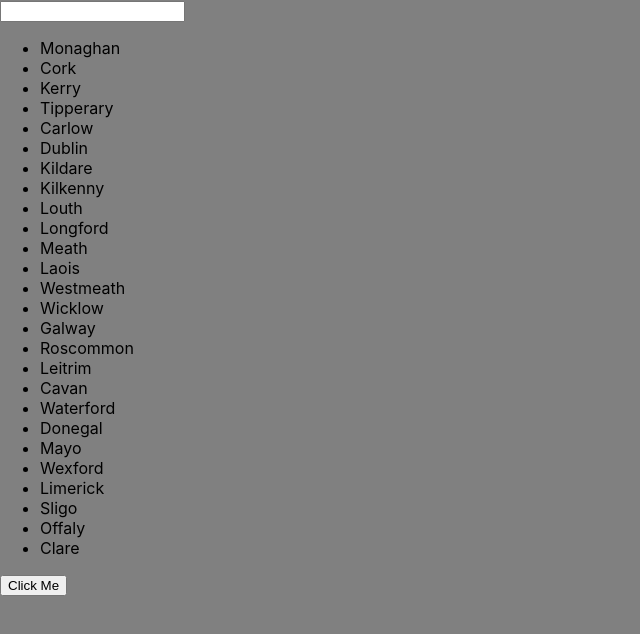
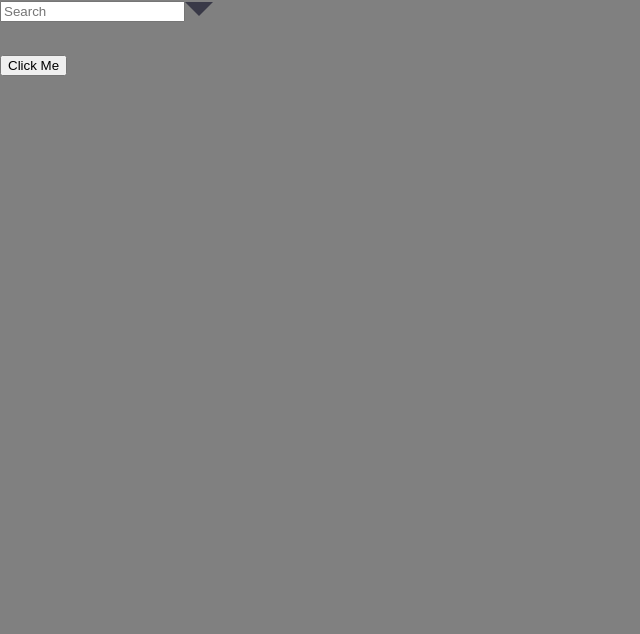
Before and after one commit to jimuyouyou/ieschools, a React (Create React App) app: page /home in a window 1280 px wide. Shown: the top 634 px of the page, without its empty margins (0-640 px from the left). Built offline with nearby package versions, Linux system fonts and the light colour scheme.

Commit message:
dropdown with data

```diff
--- a/src/components/Dropdown.tsx
+++ b/src/components/Dropdown.tsx
@@ -1,4 +1,4 @@
-import React, { useState } from 'react';
+import React, { useState, ChangeEvent } from 'react';
 import PropTypes from 'prop-types';
 import { iteratorSymbol } from 'immer/dist/internal';
 
@@ -11,14 +11,37 @@ type DropdownProps = PropTypes.InferProps<typeof propTypes>;
 
 export function Dropdown(props: DropdownProps) {
   const { items } = props;
-  console.log('items', items)
+  const [searchText, setSearchText] = useState('');
+  const [hide, setHide] = useState(true);
+
+  const handleSearch = (event: ChangeEvent<HTMLInputElement>) => {
+    setSearchText(event.target.value)
+    setHide(false)
+  };
+
+  const handleBlur = () => {
+    setHide(true)
+  }
+
+  const handleClick = () => {
+    setHide(false)
+  }
+
+  const availableItems = hide ? [] : items?.filter(it => it.toLocaleLowerCase().includes(searchText.toLocaleLowerCase()));
+
   return (
-    <div>
-      <input type="text" />
-      <ul>
-        {items && items.map((item, itemIndex) => {
+    <div className="dropdown-wrapper">
+      <input className='dropdown-search-input'
+        type="text" placeholder='Search'
+        value={searchText}
+        onChange={handleSearch}
+        onBlur={handleBlur}
+        onClick={handleClick}
+      /><span className='arrow-down' onClick={handleClick}></span>
+      <ul className='dropdown-items'>
+        {!hide && availableItems && availableItems.map((item, itemIndex) => {
           return (
-            <li key={itemIndex}>
+            <li key={itemIndex} className='dropdown-item'>
               {item}
             </li>
           )
--- a/src/features/main/mainSlice.ts
+++ b/src/features/main/mainSlice.ts
@@ -69,7 +69,6 @@ export const loadCounties = createAsyncThunk(
 export const loadSchools = createAsyncThunk(
   'main/loadSchools',
   async () => {
-    console.log('a', schools)
     return schools
   }
 );
--- a/src/styles/main.scss
+++ b/src/styles/main.scss
@@ -1,3 +1,26 @@
 body {
   background-color: gray;
 }
+
+.dropdown-wrapper {
+  width: fit-content;
+
+  .arrow-down {
+    display     : inline-block;
+    width       : 0;
+    height      : 0;
+    border-left : 14px solid transparent;
+    border-right: 14px solid transparent;
+    border-top  : 14px solid #393947;
+  }
+
+  .dropdown-items {
+    max-height: 400px;
+    overflow-y: auto;
+
+
+    .dropdown-item {
+      list-style: none;
+    }
+  }
+}
```
